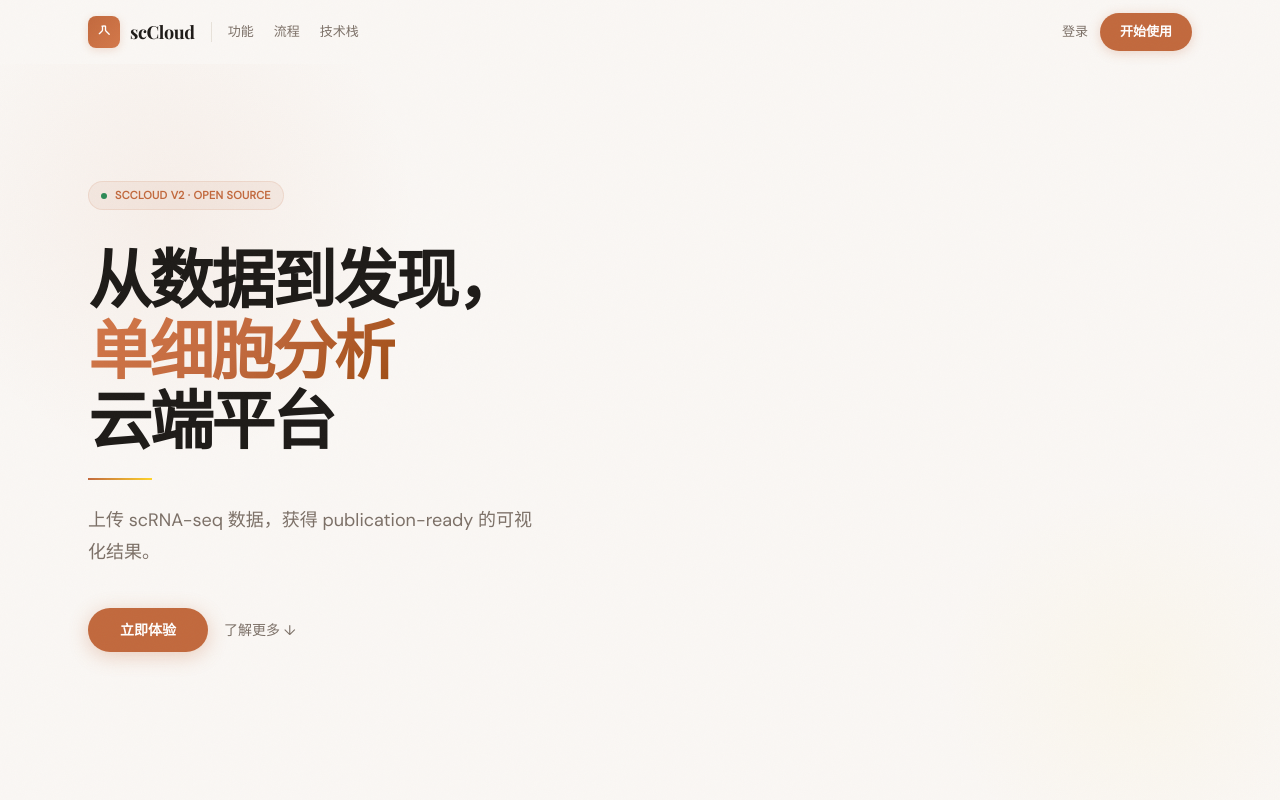
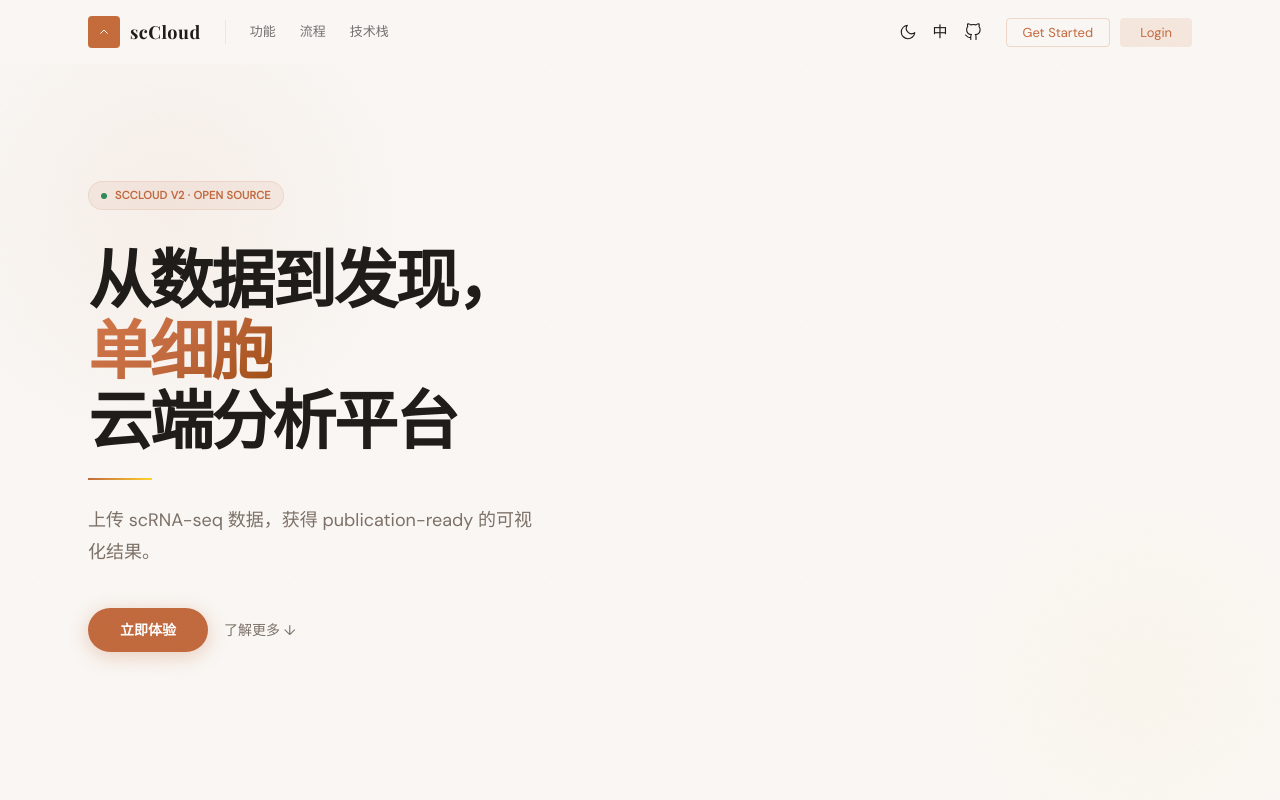
Before and after one commit to zyzhou-saffron/sccloud-v2, a Next.js app in the folder frontend/: page / in a window 1280 px wide. Shown: the top 800 px of the page. Built offline with nearby package versions, Linux system fonts and the light colour scheme.

Commit message:
feat(frontend): implement project selector slide-down animation and fix sessionStorage stale state bug

```diff
--- a/frontend/src/app/components/AuthModal.tsx
+++ b/frontend/src/app/components/AuthModal.tsx
@@ -156,20 +156,20 @@ export default function AuthModal({
           {/* Header */}
           <div className="text-center mb-6">
             <h2
-              className="text-xl font-bold"
+              className="text-[22px] font-bold transition-all duration-300"
               style={{ fontFamily: "var(--font-serif)", color: "var(--clr-dark-deep)" }}
             >
-              {upgradeMode ? "注册正式账号" : "scCloud"}
+              {tab === "login" && !upgradeMode ? "scCloud" : "注册正式账号"}
             </h2>
-            {upgradeMode && (
-              <p className="text-xs mt-1" style={{ color: "var(--clr-text-muted)" }}>
+            <div
+              className="w-12 h-[3px] mx-auto mt-3 mb-2 rounded-full"
+              style={{ background: "linear-gradient(90deg, #C86019, #FFD42A)" }}
+            />
+            {(tab === "register" || upgradeMode) && (
+              <p className="text-[13px] mt-3" style={{ color: "var(--clr-text-muted)", animation: "fadeIn 0.3s ease-in-out" }}>
                 注册后保留您所有的分析数据，并解锁更多项目
               </p>
             )}
-            <div
-              className="w-12 h-0.5 mx-auto mt-3"
-              style={{ background: "linear-gradient(90deg, #C86019, #FFD42A)" }}
-            />
           </div>
 
           {/* Tabs (hide in upgrade mode) */}
--- a/frontend/src/app/dashboard/layout.tsx
+++ b/frontend/src/app/dashboard/layout.tsx
@@ -98,34 +98,45 @@ export default function DashboardLayout({
           </nav>
 
           {/* User area */}
-          <div className="flex items-center gap-3">
+          <div className="flex items-center gap-4">
+            {/* Common Icons for both modes */}
+            <div className="flex items-center gap-3 text-white/70 mr-1">
+              {/* Moon Icon */}
+              <button className="hover:text-[#FFD42A] transition-colors cursor-pointer">
+                <svg width="18" height="18" viewBox="0 0 24 24" fill="none" stroke="currentColor" strokeWidth="2" strokeLinecap="round" strokeLinejoin="round"><path d="M21 12.79A9 9 0 1 1 11.21 3 7 7 0 0 0 21 12.79z"></path></svg>
+              </button>
+              {/* Lang Icon */}
+              <button className="hover:text-[#FFD42A] transition-colors flex items-center justify-center text-[14px] font-bold cursor-pointer" style={{ fontFamily: "var(--font-sans)" }}>
+                中
+              </button>
+              {/* GitHub Icon */}
+              <a href="https://github.com" target="_blank" rel="noreferrer" className="hover:text-[#FFD42A] transition-colors cursor-pointer">
+                <svg width="18" height="18" viewBox="0 0 24 24" fill="none" stroke="currentColor" strokeWidth="2" strokeLinecap="round" strokeLinejoin="round"><path d="M9 19c-5 1.5-5-2.5-7-3m14 6v-3.87a3.37 3.37 0 0 0-.94-2.61c3.14-.35 6.44-1.54 6.44-7A5.44 5.44 0 0 0 20 4.77 5.07 5.07 0 0 0 19.91 1S18.73.65 16 2.48a13.38 13.38 0 0 0-7 0C6.27.65 5.09 1 5.09 1A5.07 5.07 0 0 0 5 4.77a5.44 5.44 0 0 0-1.5 3.78c0 5.42 3.3 6.61 6.44 7A3.37 3.37 0 0 0 9 18.13V22"></path></svg>
+              </a>
+            </div>
+
             {guest ? (
-              <>
-                <span className="text-xs text-white/40">游客模式</span>
+              <div className="flex items-center gap-2">
                 <button
                   onClick={() => setUpgradeOpen(true)}
-                  className="text-xs px-3 py-1.5 rounded font-medium transition-all duration-200"
-                  style={{
-                    background: "rgba(200,96,25,0.2)",
-                    color: "#FFD42A",
-                    border: "1px solid rgba(255,212,42,0.3)",
-                  }}
+                  className="px-5 py-1 text-[13px] font-medium rounded transition-all duration-200 cursor-pointer"
+                  style={{ background: "rgba(200,96,25,0.1)", color: "var(--clr-amber)" }}
+                  onMouseEnter={(e) => { e.currentTarget.style.background = "rgba(200,96,25,0.15)"; }}
+                  onMouseLeave={(e) => { e.currentTarget.style.background = "rgba(200,96,25,0.1)"; }}
                 >
-                  注册账号
+                  Login
                 </button>
-              </>
+              </div>
             ) : (
-              <>
-                <span className="text-sm text-white/50">
-                  <span className="text-white/70">{username}</span>
-                </span>
+              <div className="flex items-center gap-3 pl-2" style={{ borderLeft: "1px solid rgba(255,255,255,0.15)" }}>
+                <span className="text-sm font-medium text-white/90">{username}</span>
                 <button
                   onClick={handleLogout}
-                  className="text-xs px-3 py-1.5 rounded border border-white/20 text-white/50 hover:text-red-300 hover:border-red-400/50 transition-colors"
+                  className="text-xs px-2.5 py-1 rounded border border-white/20 text-white/60 hover:text-red-300 hover:border-red-400/50 transition-colors"
                 >
                   退出
                 </button>
-              </>
+              </div>
             )}
           </div>
         </div>
@@ -141,16 +152,18 @@ export default function DashboardLayout({
             borderBottom: "1px solid rgba(200,96,25,0.15)",
           }}
         >
-          🎉 游客模式：可创建 1 个项目体验全流程分析。
+          <span>🎉 当前只可以创建一个项目。</span>
           <button
             onClick={() => setUpgradeOpen(true)}
-            className="ml-2 underline font-medium"
-            style={{ color: "var(--clr-amber)" }}
+            className="ml-2 underline font-medium hover:text-[var(--clr-amber)] transition-colors"
+            style={{ color: "var(--clr-amber-dark)" }}
           >
             注册以解锁更多
           </button>
         </div>
       )}
+
+
 
       {/* Main */}
       <main className="flex-1 max-w-7xl w-full mx-auto px-4 py-6">
--- a/frontend/src/app/page.tsx
+++ b/frontend/src/app/page.tsx
@@ -150,25 +150,24 @@ export default function LandingPage() {
             <div className="flex items-center gap-4">
               <div className="flex items-center gap-2.5">
                 <div
-                  className="w-8 h-8 rounded-lg flex items-center justify-center"
-                  style={{ background: "linear-gradient(135deg, #C2693D, #D4784A)", boxShadow: "0 2px 8px rgba(194,105,61,0.2)" }}
+                  className="w-8 h-8 rounded shrink-0 flex items-center justify-center"
+                  style={{ background: "#C56B3A" }}
                 >
-                  <svg className="w-4 h-4 text-white" fill="none" stroke="currentColor" viewBox="0 0 24 24">
-                    <path strokeLinecap="round" strokeLinejoin="round" strokeWidth={2}
-                      d="M9.75 3.104v5.714a2.25 2.25 0 0 1-.659 1.591L5 14.5M9.75 3.104c-.251.023-.501.05-.75.082m.75-.082a24.301 24.301 0 0 1 4.5 0m0 0v5.714c0 .597.237 1.17.659 1.591L19.8 15.3" />
+                  <svg className="w-4 h-4 text-white" fill="none" stroke="currentColor" strokeWidth="1.5" strokeLinecap="round" strokeLinejoin="round" viewBox="0 0 24 24">
+                    <path d="M7 14L12 9L17 14" />
                   </svg>
                 </div>
                 <span
                   className="text-lg font-bold"
-                  style={{ fontFamily: "var(--font-display)", color: "var(--clr-dark-deep)", letterSpacing: "-0.02em" }}
+                  style={{ fontFamily: "var(--font-display)", color: "var(--clr-dark-deep)", letterSpacing: "0.5px" }}
                 >
                   scCloud
                 </span>
               </div>
               {/* Separator */}
-              <div className="hidden md:block w-px h-5" style={{ background: "var(--clr-border)" }} />
+              <div className="hidden md:block w-px h-6 mx-2" style={{ background: "rgba(0,0,0,0.06)" }} />
               {/* Nav links */}
-              <div className="hidden md:flex items-center gap-5">
+              <div className="hidden md:flex items-center gap-6">
                 {[
                   { label: "功能", href: "#features" },
                   { label: "流程", href: "#pipeline" },
@@ -177,8 +176,10 @@ export default function LandingPage() {
                   <a
                     key={item.href}
                     href={item.href}
-                    className="text-[13px] font-medium transition-colors duration-200 hover:text-[var(--clr-amber)]"
-                    style={{ color: "var(--clr-text-muted)" }}
+                    className="text-[13px] transition-colors duration-200"
+                    style={{ color: "rgba(0,0,0,0.55)", fontWeight: 500 }}
+                    onMouseEnter={(e) => (e.currentTarget.style.color = "var(--clr-dark-deep)")}
+                    onMouseLeave={(e) => (e.currentTarget.style.color = "rgba(0,0,0,0.55)")}
                   >
                     {item.label}
                   </a>
@@ -186,35 +187,64 @@ export default function LandingPage() {
               </div>
             </div>
 
-            <div className="flex items-center gap-3">
-              <button
-                onClick={openLogin}
-                className="text-[13px] font-medium transition-colors duration-200 hover:text-[var(--clr-amber)]"
-                style={{ color: "var(--clr-text-muted)" }}
-              >
-                登录
+            <div className="flex items-center gap-5">
+              {/* Icons */}
+              <div className="flex items-center gap-4 mr-1" style={{ color: "var(--clr-dark-deep)" }}>
+                {/* Moon Icon */}
+                <button className="hover:opacity-70 transition-opacity cursor-pointer">
+                  <svg width="18" height="18" viewBox="0 0 24 24" fill="none" stroke="currentColor" strokeWidth="1.5" strokeLinecap="round" strokeLinejoin="round"><path d="M21 12.79A9 9 0 1 1 11.21 3 7 7 0 0 0 21 12.79z"></path></svg>
                 </button>
+                {/* Lang Icon */}
+                <button className="hover:opacity-70 transition-opacity flex items-center justify-center text-[15px] cursor-pointer" style={{ fontFamily: "var(--font-sans)", fontWeight: 400 }}>
+                  中
+                </button>
+                {/* GitHub Icon */}
+                <a href="https://github.com" target="_blank" rel="noreferrer" className="hover:opacity-70 transition-opacity cursor-pointer">
+                  <svg width="18" height="18" viewBox="0 0 24 24" fill="none" stroke="currentColor" strokeWidth="1.5" strokeLinecap="round" strokeLinejoin="round"><path d="M9 19c-5 1.5-5-2.5-7-3m14 6v-3.87a3.37 3.37 0 0 0-.94-2.61c3.14-.35 6.44-1.54 6.44-7A5.44 5.44 0 0 0 20 4.77 5.07 5.07 0 0 0 19.91 1S18.73.65 16 2.48a13.38 13.38 0 0 0-7 0C6.27.65 5.09 1 5.09 1A5.07 5.07 0 0 0 5 4.77a5.44 5.44 0 0 0-1.5 3.78c0 5.42 3.3 6.61 6.44 7A3.37 3.37 0 0 0 9 18.13V22"></path></svg>
+                </a>
+              </div>
+
+              {/* Get Started (Guest Login) */}
+              <div className="flex items-center gap-2.5">
                 <button
                   onClick={handleStart}
                   disabled={startLoading}
-                className="px-5 py-2 text-[13px] font-semibold text-white rounded-full transition-all duration-300 disabled:opacity-60"
+                  className="px-4 py-[7px] text-[13px] font-medium rounded transition-all duration-300 disabled:opacity-60 cursor-pointer disabled:cursor-not-allowed"
                   style={{
-                  background: "var(--clr-amber)",
-                  boxShadow: "0 2px 12px rgba(194,105,61,0.25)",
+                    background: "transparent",
+                    color: "var(--clr-amber)",
+                    border: "1px solid rgba(200,96,25,0.2)",
+                    lineHeight: 1,
                   }}
                   onMouseEnter={(e) => {
-                  e.currentTarget.style.background = "var(--clr-amber-light)";
-                  e.currentTarget.style.boxShadow = "0 4px 20px rgba(194,105,61,0.35)";
-                  e.currentTarget.style.transform = "translateY(-1px)";
+                    e.currentTarget.style.background = "rgba(200,96,25,0.06)";
                   }}
                   onMouseLeave={(e) => {
-                  e.currentTarget.style.background = "var(--clr-amber)";
-                  e.currentTarget.style.boxShadow = "0 2px 12px rgba(194,105,61,0.25)";
-                  e.currentTarget.style.transform = "translateY(0)";
+                    e.currentTarget.style.background = "transparent";
                   }}
                 >
-                {startLoading ? "准备中..." : "开始使用"}
+                  {startLoading ? "Loading..." : "Get Started"}
                 </button>
+
+                {/* Login */}
+                <button
+                  onClick={openLogin}
+                  className="px-5 py-[8px] text-[13px] font-medium rounded transition-all duration-300 cursor-pointer"
+                  style={{
+                    background: "rgba(200,96,25,0.1)",
+                    color: "var(--clr-amber)",
+                    lineHeight: 1,
+                  }}
+                  onMouseEnter={(e) => {
+                    e.currentTarget.style.background = "rgba(200,96,25,0.15)";
+                  }}
+                  onMouseLeave={(e) => {
+                    e.currentTarget.style.background = "rgba(200,96,25,0.1)";
+                  }}
+                >
+                  Login
+                </button>
+              </div>
             </div>
           </div>
         </nav>
@@ -256,9 +286,9 @@ export default function LandingPage() {
               >
                 从数据到发现，
                 <br />
-                <span className="gradient-text">单细胞分析</span>
+                <span className="gradient-text">单细胞</span>
                 <br />
-                云端平台
+                云端分析平台
               </h1>
 
               {/* Gold divider */}
```
Also changed, not shown: frontend/src/app/components/ProjectSelector.tsx (+73 -13 lines), frontend/src/app/dashboard/analysis/page.tsx (+22 -11 lines), 1 other file (tests, documents, lock files or other folders). Lines whose indentation alone changed are shown as unchanged.
